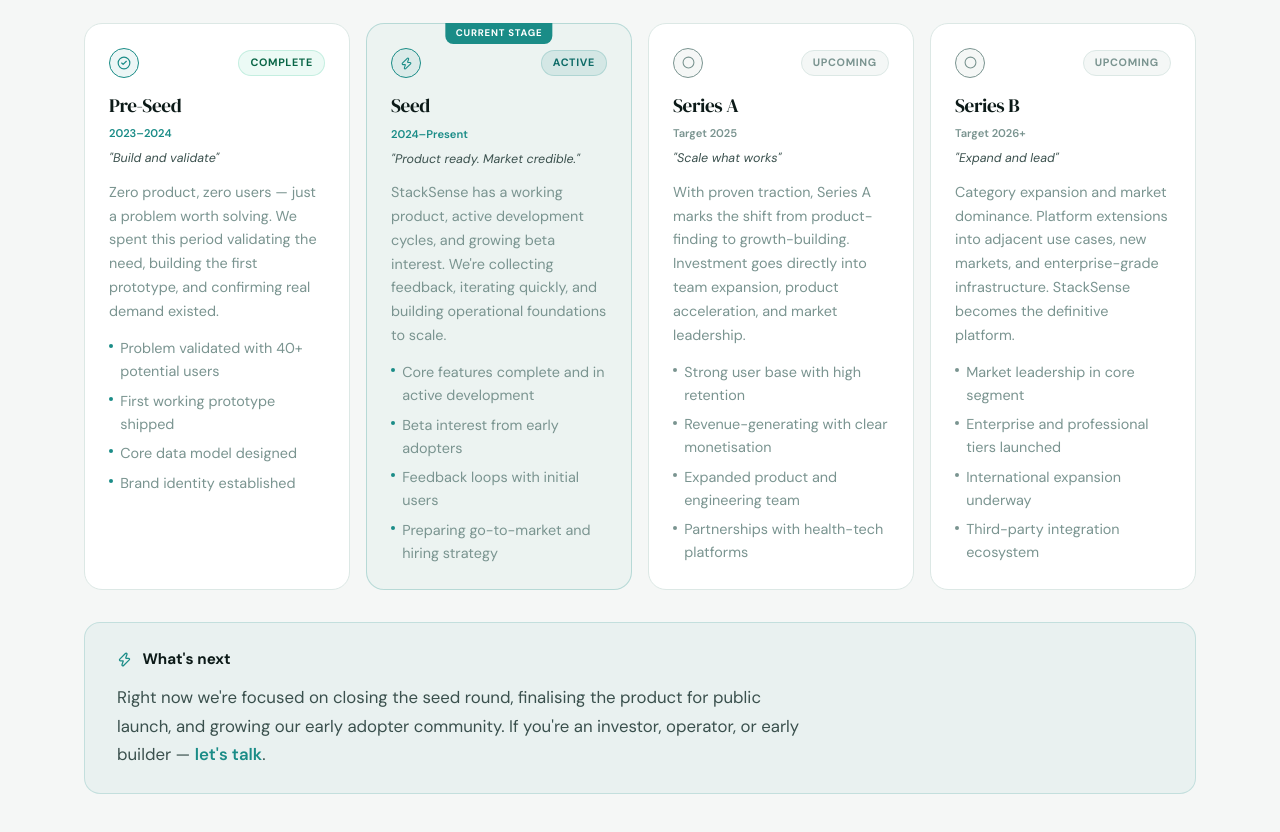
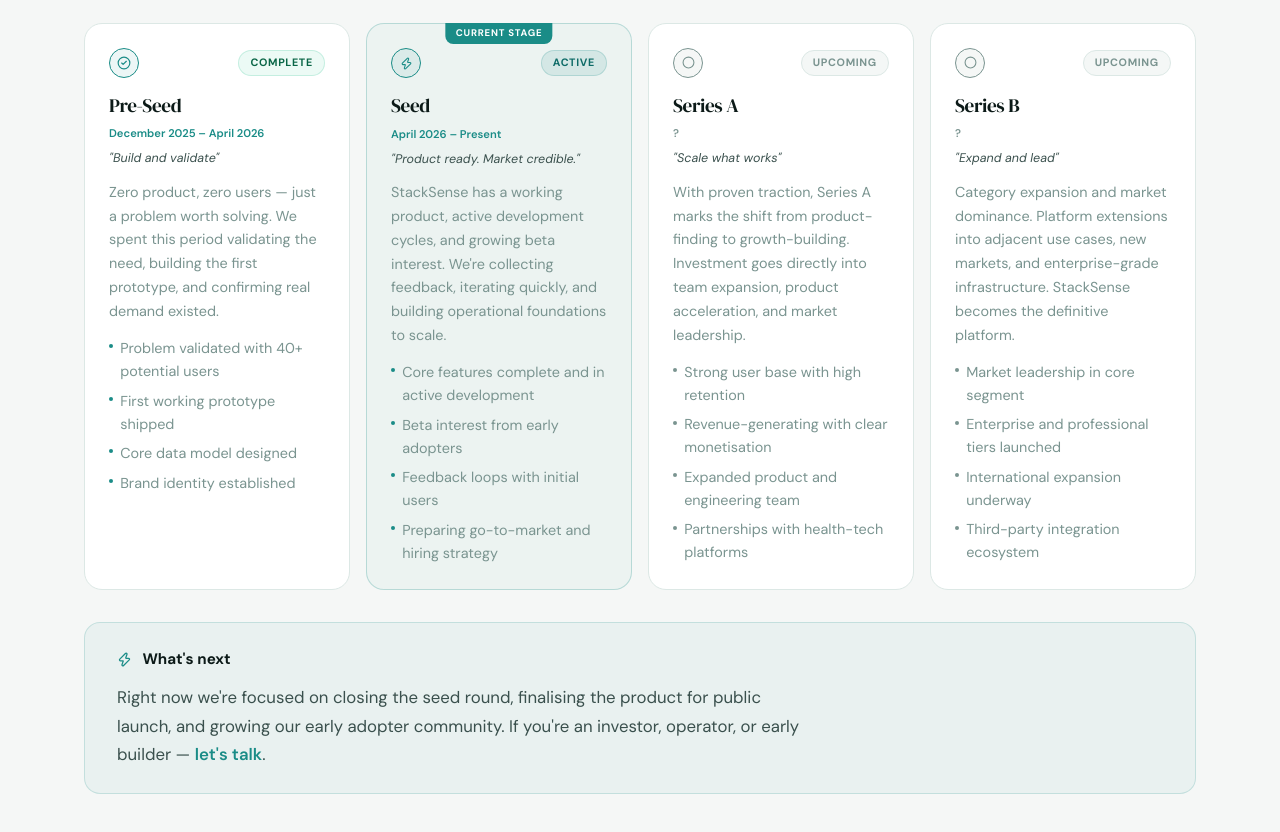
Before and after one commit to dufleuvecontact-cmd/stacksense-landing, a React (Vite) app: page / in a window 1280 px wide. Shown: the part 5940-6772 px from the top of the page. Built offline with nearby package versions, Linux system fonts and the light colour scheme; no server answers.

Commit message:
Update timeline dates

```diff
--- a/src/components/Timeline.jsx
+++ b/src/components/Timeline.jsx
@@ -3,25 +3,25 @@
 
 const stages = [
   {
-    stage:'Pre-Seed', period:'2023–2024', status:'done', tag:'Complete',
+    stage:'Pre-Seed', period:'December 2025 – April 2026', status:'done', tag:'Complete',
     tagline:'Build and validate',
     desc:'Zero product, zero users — just a problem worth solving. We spent this period validating the need, building the first prototype, and confirming real demand existed.',
     items:['Problem validated with 40+ potential users','First working prototype shipped','Core data model designed','Brand identity established'],
   },
   {
-    stage:'Seed', period:'2024–Present', status:'active', tag:'Active',
+    stage:'Seed', period:'April 2026 – Present', status:'active', tag:'Active',
     tagline:'Product ready. Market credible.',
     desc:'StackSense has a working product, active development cycles, and growing beta interest. We\'re collecting feedback, iterating quickly, and building operational foundations to scale.',
     items:['Core features complete and in active development','Beta interest from early adopters','Feedback loops with initial users','Preparing go-to-market and hiring strategy'],
   },
   {
-    stage:'Series A', period:'Target 2025', status:'upcoming', tag:'Upcoming',
+    stage:'Series A', period:'?', status:'upcoming', tag:'Upcoming',
     tagline:'Scale what works',
     desc:'With proven traction, Series A marks the shift from product-finding to growth-building. Investment goes directly into team expansion, product acceleration, and market leadership.',
     items:['Strong user base with high retention','Revenue-generating with clear monetisation','Expanded product and engineering team','Partnerships with health-tech platforms'],
   },
   {
-    stage:'Series B', period:'Target 2026+', status:'upcoming', tag:'Upcoming',
+    stage:'Series B', period:'?', status:'upcoming', tag:'Upcoming',
     tagline:'Expand and lead',
     desc:'Category expansion and market dominance. Platform extensions into adjacent use cases, new markets, and enterprise-grade infrastructure. StackSense becomes the definitive platform.',
     items:['Market leadership in core segment','Enterprise and professional tiers launched','International expansion underway','Third-party integration ecosystem'],
```
